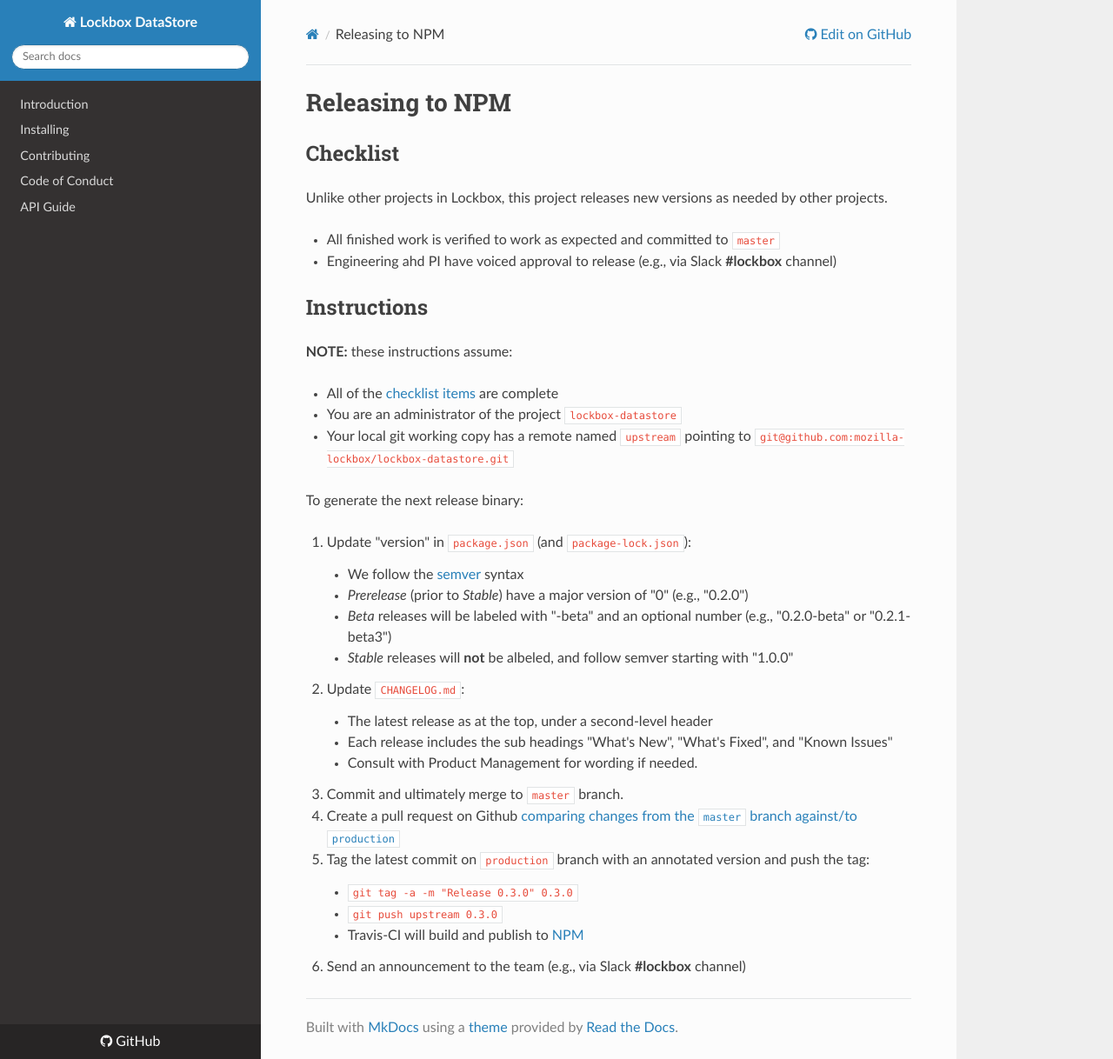
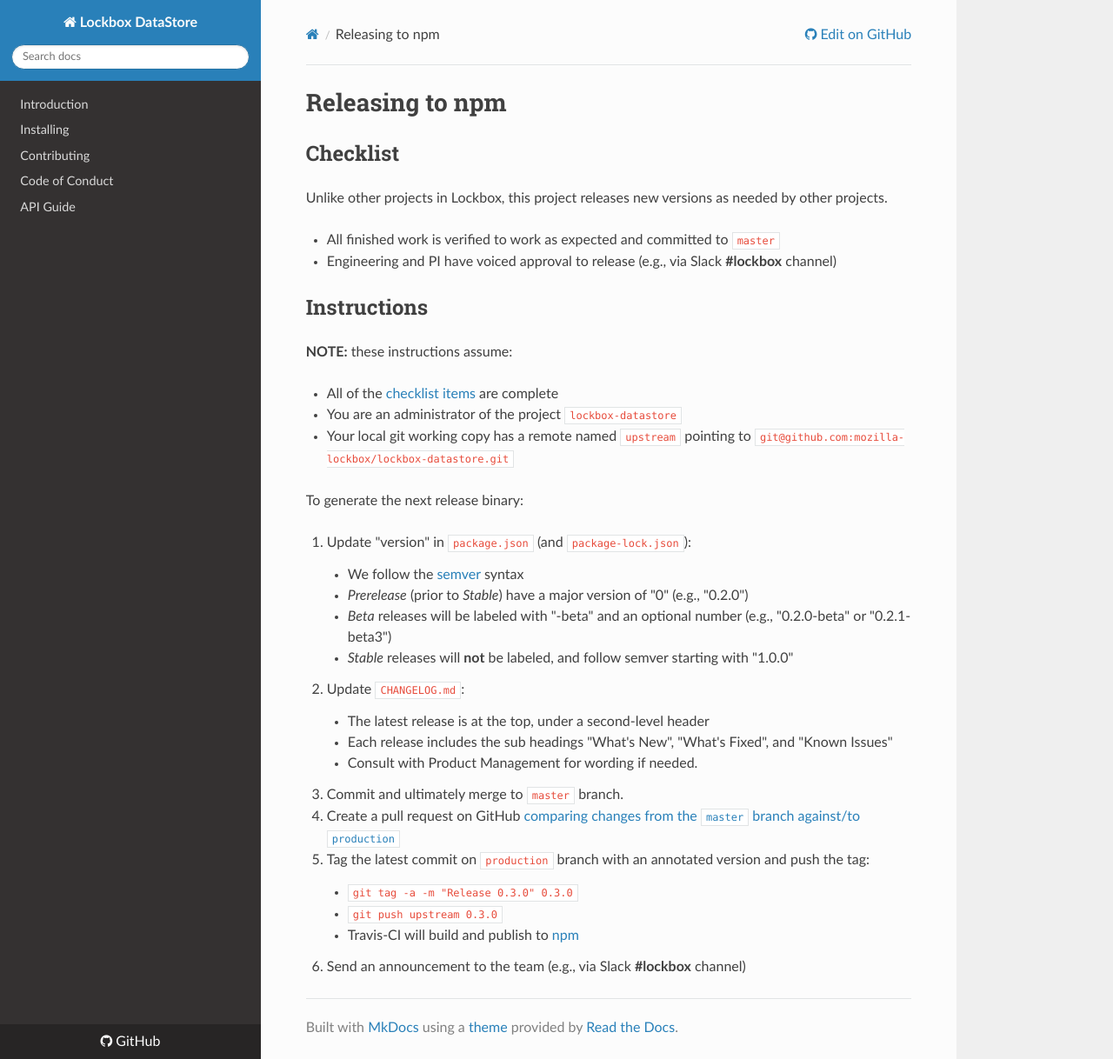
Before and after one commit to mozilla-lockwise/lockbox-datastore, an MkDocs documentation site: the page built from docs/releases.md, in a window 1280 px wide and 1218 px high. Shown: the whole window at 87% size. Built offline with MkDocs 1.6.1, drawn with Linux system fonts in a browser that asks for light colours; nearby versions of some CDN libraries; old or Windows-style settings are respelled for this version of MkDocs.

Commit message:
address review comments/concerns

```diff
--- a/.travis.yml
+++ b/.travis.yml
@@ -21,7 +21,7 @@
   on:
     branch: master
 - provider: npm
-  email: linuxwolf@outer-planes.net
+  email: $NPM_EMAIL
   api_key: $NPM_TOKEN
   on:
     tags: true
--- a/docs/releases.md
+++ b/docs/releases.md
@@ -1,11 +1,11 @@
-# Releasing to NPM
+# Releasing to npm
 
 ## Checklist
 
 Unlike other projects in Lockbox, this project releases new versions as needed by other projects.
 
 * All finished work is verified to work as expected and committed to `master`
-* Engineering ahd PI have voiced approval to release (e.g., via Slack **#lockbox** channel)
+* Engineering and PI have voiced approval to release (e.g., via Slack **#lockbox** channel)
 
 ## Instructions
 
@@ -21,18 +21,18 @@
     - We follow the [semver](https://semver.org/) syntax
     - _Prerelease_ (prior to _Stable_) have a major version of "0" (e.g., "0.2.0")
     - _Beta_ releases will be labeled with "-beta" and an optional number (e.g., "0.2.0-beta" or "0.2.1-beta3")
-    - _Stable_ releases will **not** be albeled, and follow semver starting with "1.0.0"
+    - _Stable_ releases will **not** be labeled, and follow semver starting with "1.0.0"
 2. Update `CHANGELOG.md`:
-    - The latest release as at the top, under a second-level header
+    - The latest release is at the top, under a second-level header
     - Each release includes the sub headings "What's New", "What's Fixed", and "Known Issues"
     - Consult with Product Management for wording if needed.
 3. Commit and ultimately merge to `master` branch.
-4. Create a pull request on Github [comparing changes from the `master` branch against/to `production`][production-compare]
+4. Create a pull request on GitHub [comparing changes from the `master` branch against/to `production`][production-compare]
 5. Tag the latest commit on `production` branch with an annotated version and push the tag:
     - `git tag -a -m "Release 0.3.0" 0.3.0`
     - `git push upstream 0.3.0`
-    - Travis-CI will build and publish to [NPM]
+    - Travis-CI will build and publish to [npm]
 6. Send an announcement to the team (e.g., via Slack **#lockbox** channel)
 
 [production-compare]: https://github.com/mozilla-lockbox/lockbox-datastore/compare/production...master
-[NPM]: https://npmjs.com/linuxwolf/lockbox-datastore
+[npm]: https://npmjs.com/package/lockbox-datastore
```
Also changed, not shown: 1 other file.
